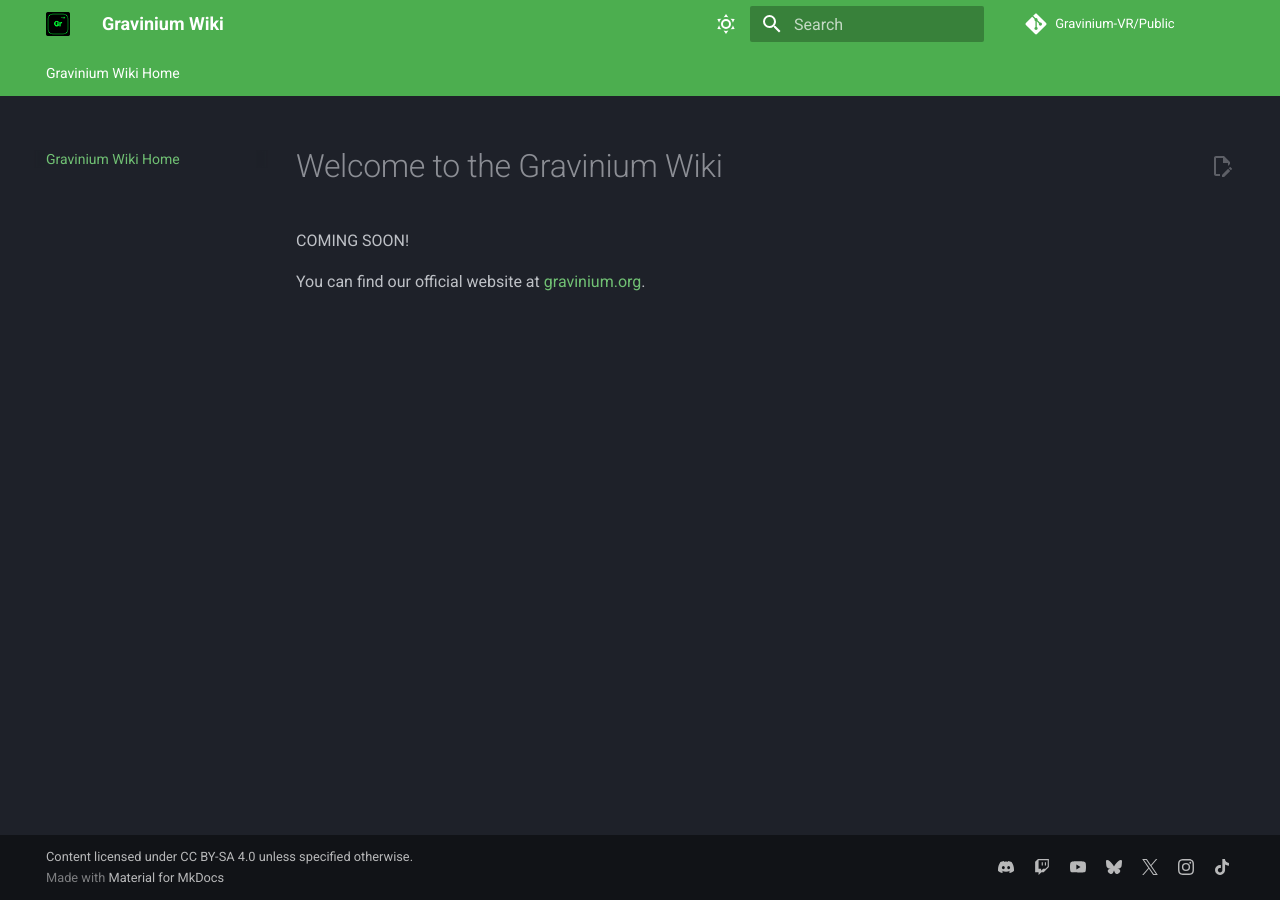
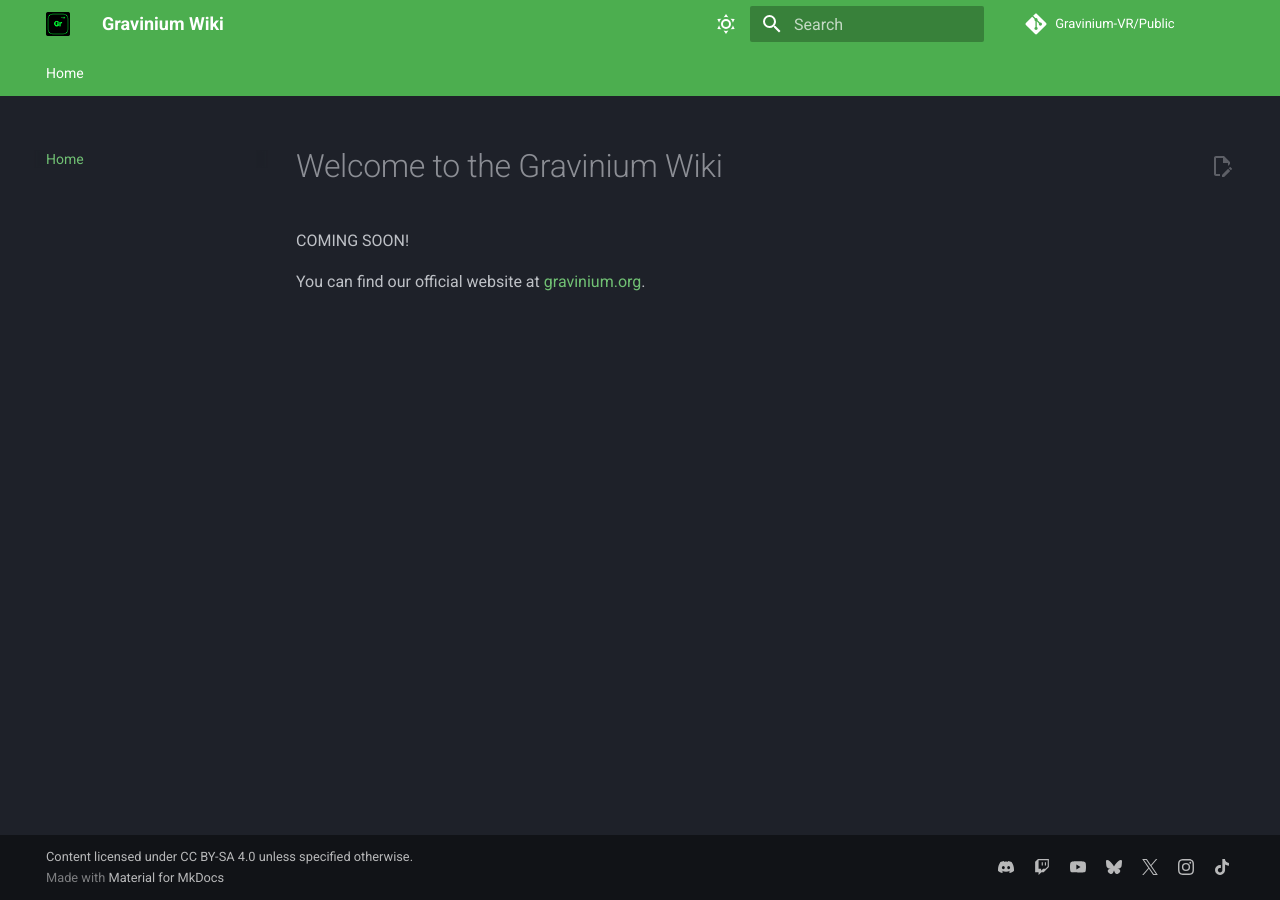
Before and after one commit to Gravinium-VR/Public, an MkDocs documentation site: the page built from docs/index.md, in a window 1280 px wide. Built offline with MkDocs 1.6.1 and Material for MkDocs 9.7.7, drawn with Linux system fonts in a browser that asks for light colours; comment, search, counter and statistics services are not loaded; part of the change alters nothing that is shown.

```diff
--- a/docs/index.md
+++ b/docs/index.md
@@ -1,5 +1,5 @@
 ---
-title: Gravinium Wiki Home
+title: Home
 description: The official wiki and public repo for anything Gravinium related. Find images, transcriptions, lore, and other information here.
 image: assets/logo.png
 twitter_card: summary # 'summary' or 'summary_large_image'
--- a/overrides/main.html
+++ b/overrides/main.html
@@ -7,7 +7,10 @@ page.meta.image.startswith('http') %} {% set og_image = page.meta.image %} {%
 else %} {% set og_image = config.site_url ~ '/' ~ page.meta.image %} {% endif %}
 {% else %} {% set og_image = default_image %} {% endif %}
 
-<meta property="og:title" content="{{ page.meta.title or config.site_name }}" />
+<meta
+  property="og:title"
+  content="{{ page.meta.title or config.site_name }} - Gravinium Wiki"
+/>
 <meta
   property="og:description"
   content="{{ page.meta.description or default_description }}"
```
